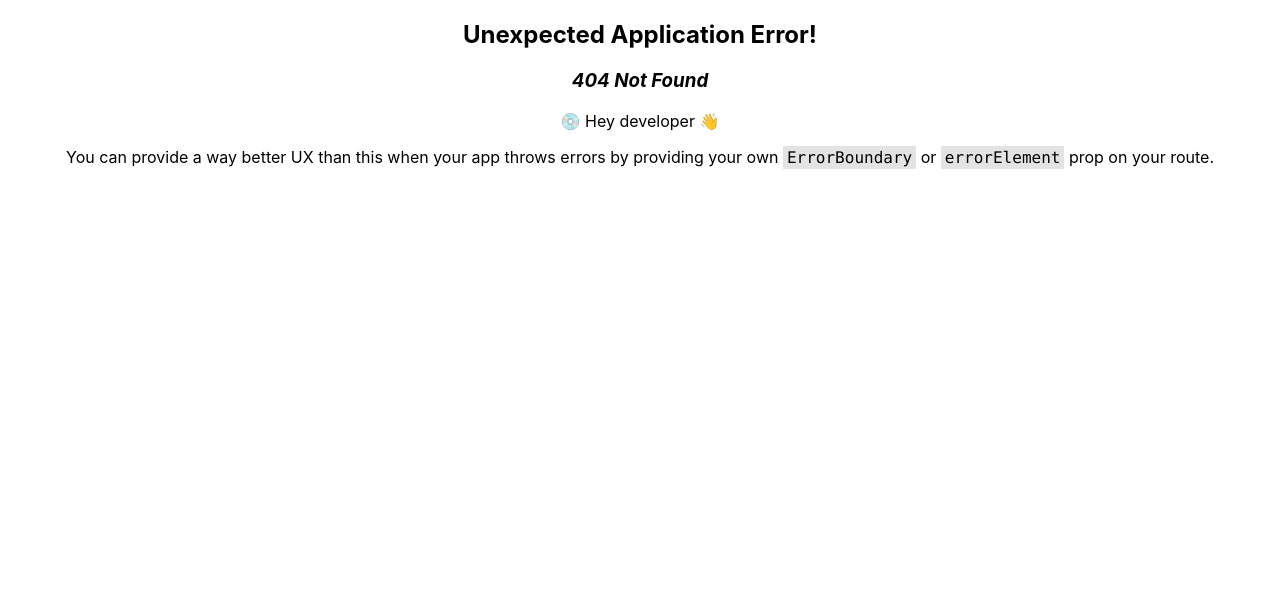
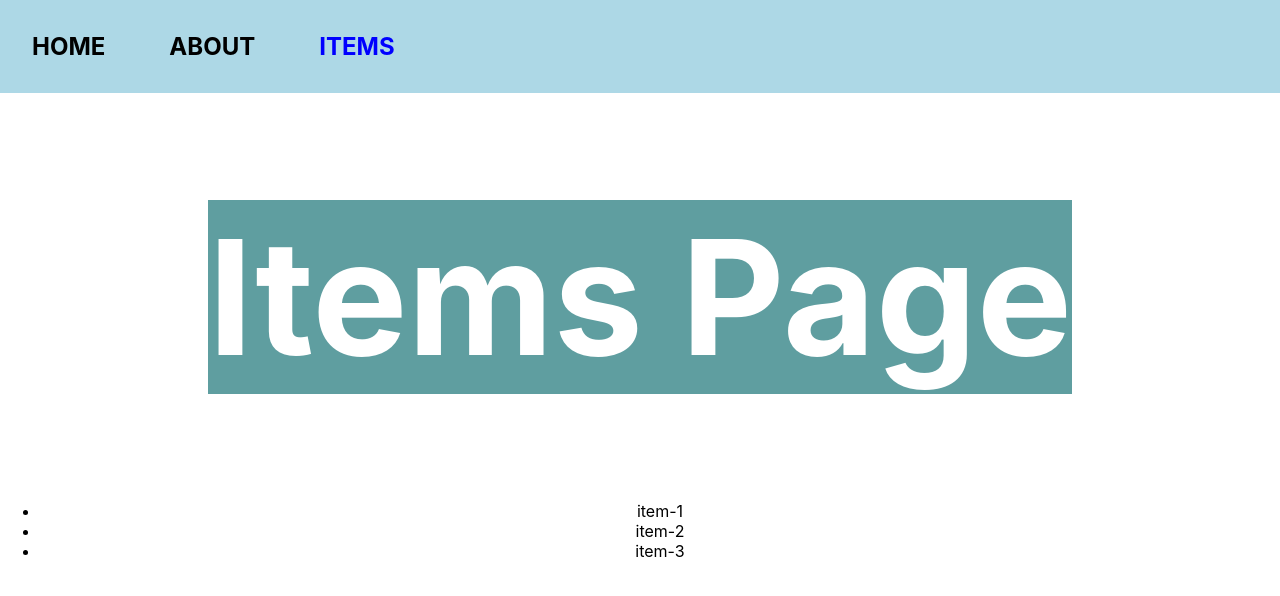
Before and after one commit to HimanshuKanwar2001/React-hooks-001, a React (Create React App) app in the folder react-router/: page /items in a window 1280 px wide. Before the commit this address had no page. Shown: the top 596 px of the page. Built offline with nearby package versions, Linux system fonts and the light colour scheme.

Commit message:
added dynamic routing functionality

```diff
--- a/react-router/src/App.js
+++ b/react-router/src/App.js
@@ -1,13 +1,10 @@
-import {
-  createBrowserRouter,
-  RouterProvider,
-  createRoutesFromElements,
-  Route,
-} from "react-router-dom";
+import { createBrowserRouter, RouterProvider } from "react-router-dom";
+import Navbar from "./components/Navbar";
+import About from "./pages/About";
 import Home from "./pages/Home";
-import About from "./pages/About";
+import ItemDetails from "./pages/ItemDetails";
 import Items from "./pages/Items";
-import Navbar from "./components/Navbar";
+import ErrorPage from "./pages/ErrorPage";
 
 function App() {
   // const routes=createRoutesFromElements(
@@ -23,16 +20,21 @@ function App() {
 
   // const router=createBrowserRouter(routes);
 
-
-
   const router = createBrowserRouter([
     {
-      path: "/root",//absoulte path
+      path: "/", //relative path
       element: <Navbar />,
+      errorElement: <ErrorPage />,
       children: [
-        { index: true, element: <Home /> },//absoulte path
-        { path: "/root/about", element: <About /> },   //absoulte path
-        { path: "/root/items", element: <Items /> },//absoulte path
+        { index: true, element: <Home /> }, //relative  path
+        { path: "about", element: <About /> }, //relative  path
+        {
+          path: "items",
+          children: [
+            { index: true, element: <Items /> },
+            { path: ":id", element: <ItemDetails /> },
+          ],
+        }, //relative  path
       ],
     },
   ]);
--- a/react-router/src/components/Navbar.js
+++ b/react-router/src/components/Navbar.js
@@ -7,10 +7,10 @@ function Navbar() {
         <NavLink to="/" style={({isActive})=>isActive? {color:"blue"} :undefined}>
           <h4>HOME</h4>
         </NavLink >
-        <NavLink to="/root/about" style={({isActive})=>isActive? {color:"blue"} :undefined}>
+        <NavLink to="about" style={({isActive})=>isActive? {color:"blue"} :undefined}>
           <h4>ABOUT</h4>
         </NavLink>
-        <NavLink to="/root/items" style={({isActive})=>isActive? {color:"blue"} :undefined}>
+        <NavLink to="items" style={({isActive})=>isActive? {color:"blue"} :undefined}>
           <h4>ITEMS</h4>
         </NavLink>
       </div>
--- /dev/null
+++ b/react-router/src/data/ItemData.js
@@ -0,0 +1,17 @@
+export const ITEMS=[
+    {
+        id:'item-1',
+        title:'Item1',
+        description:"Item 1 description",
+    },
+    {
+        id:'item-2',
+        title:'Item2',
+        description:"Item 2 description",
+    },
+    {
+        id:'item-3',
+        title:'Item3',
+        description:"Item 3 description",
+    },
+]
--- /dev/null
+++ b/react-router/src/pages/ErrorPage.js
@@ -0,0 +1,11 @@
+function ErrorPage() {
+  return (
+    <>
+      <main>
+        <h2>OPPSS! Something went wrong</h2>
+      </main>
+    </>
+  );
+}
+
+export default ErrorPage;
--- /dev/null
+++ b/react-router/src/pages/ItemDetails.js
@@ -0,0 +1,22 @@
+import { useParams } from "react-router-dom";
+import { ITEMS } from "../data/ItemData";
+
+function ItemDetails() {
+    const {id}=useParams();
+    console.log(id)
+    const item=ITEMS.find((item)=>item.id === id)
+  return (
+    <>
+      <main>
+        <h1>ItemDetails</h1>
+      </main>
+      <h2>{item.title}</h2>
+      <h3>{item.description}</h3>
+
+
+    </>
+  );
+}
+
+
+export default ItemDetails;
--- a/react-router/src/pages/Items.js
+++ b/react-router/src/pages/Items.js
@@ -1,14 +1,27 @@
 import { Link } from "react-router-dom";
-import Navbar from "../components/Navbar";
+import { ITEMS } from "../data/ItemData";
 
 function Items() {
   return (
     <>
-    {/* <Navbar/> */}
+      {/* <Navbar/> */}
       <main>
         <h1>Items Page</h1>
+      </main>
+      <ul>
+        {ITEMS.map((item)=>(
+        <Link to={`/items/${item.id}`}>
+          <li>{item.id}</li>
+        </Link>
+        ))}
+        {/* <Link to='/items/item-2'>
+        <li> Item-2</li>
+        </Link>
 
-      </main>
+        <Link to='/items/item-3'>
+        <li>Item-3</li>
+        </Link> */}
+      </ul>
     </>
   );
 }
```
